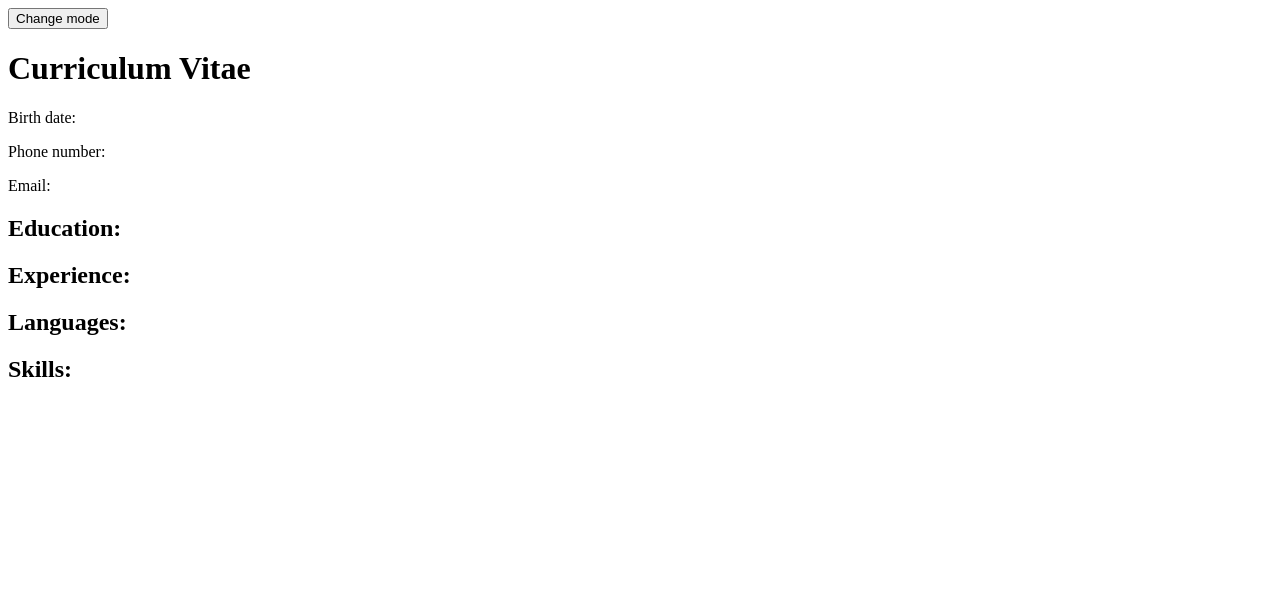
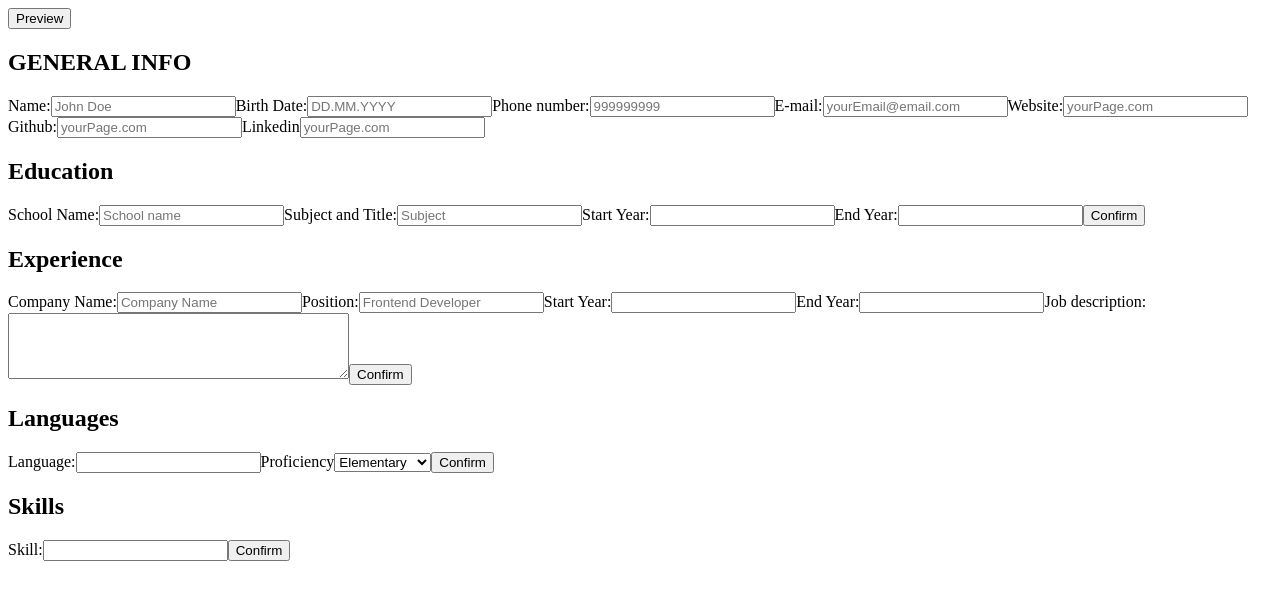
Before and after one commit to MaciejDabrowskii/PROJECT-CV-APPLICATION, a React (Create React App) app: page / in a window 1280 px wide. Shown: the top 600 px of the page. Built offline with nearby package versions, Linux system fonts and the light colour scheme.

Commit message:
extracted preview and display as separate components

```diff
--- a/src/App.js
+++ b/src/App.js
@@ -9,15 +9,17 @@
 /* eslint-disable react/no-unused-state */
 import React, { Component } from "react";
 import uniqid from "uniqid";
-import GeneralInfo from "./components/general-info";
-import Education from "./components/education";
-import Experience from "./components/experience";
-import Languages from "./components/languages";
-import Skills from "./components/skills";
+import GeneralInfo from "./components/edit-mode-general-info";
+import Education from "./components/edit-mode-education";
+import Experience from "./components/edit-mode-experience";
+import Languages from "./components/edit-mode-languages";
+import Skills from "./components/edit-mode-skills";
 import ShowSchools from "./components/show-schools";
 import ShowSkills from "./components/show-skills";
 import ShowJobs from "./components/show-jobs";
 import ShowLanguages from "./components/show-languages";
+import DisplayPreview from "./components/preview-mode-display";
+import DisplayEdit from "./components/edit-mode-display";
 
 class App extends Component
 {
@@ -26,7 +28,9 @@ class App extends Component
     super(props);
 
     this.state = {
-      editMode: false,
+      editMode: true,
+      modeText: "Preview",
+
       personalData: {
         name: "",
         birth: "",
@@ -70,7 +74,7 @@ class App extends Component
     // this.onDeleteSchool.bind(this);
   }
 
-  handleChange = (e) =>
+  onChange = (e) =>
   {
     const { value, id, name } = e.target;
     this.setState((prevState) => ({
@@ -139,6 +143,14 @@ class App extends Component
     this.setState((prevState) => ({
       editMode: !prevState.editMode,
     }));
+    switch (this.state.editMode)
+    {
+      case true: this.setState({ modeText: "Edit" });
+        break;
+      case false: this.setState({ modeText: "Preview" });
+        break;
+      default:
+    }
   };
 
   render()
@@ -150,6 +162,7 @@ class App extends Component
       experience,
       language,
       skill,
+      modeText,
     } = this.state;
     return (
       <div className="App">
@@ -157,156 +170,34 @@ class App extends Component
           type="button"
           onClick={this.onChangeMode}
         >
-          Change mode
-
+          {modeText}
         </button>
         {/* Display when in edit mode */}
         {this.state.editMode
         && (
-          <div className="edit-mode">
-            <h2>GENERAL INFO</h2>
-            <GeneralInfo
-              handleChange={this.handleChange}
+        <DisplayEdit
           personalData={personalData}
-            />
-            <h2>Education</h2>
-            <div className="education">
-              <Education
-                handleChange={this.handleChange}
-                onSubmit={this.onSubmit}
+          editMode={editMode}
           education={education}
-              />
-              <ShowSchools
-                personalData={personalData}
+          experience={experience}
+          language={language}
+          skill={skill}
           onDelete={this.onDelete}
           onEdit={this.onEdit}
-                inEditMode={editMode}
-              />
-            </div>
-            <h2>Experience</h2>
-            <Experience
-              experience={experience}
-              handleChange={this.handleChange}
+          onChange={this.onChange}
           onSubmit={this.onSubmit}
         />
-            <ShowJobs
-              personalData={personalData}
-              onDelete={this.onDelete}
-              onEdit={this.onEdit}
-              inEditMode={editMode}
-            />
-            <h2>Languages</h2>
-            <Languages
-              onSubmit={this.onSubmit}
-              handleChange={this.handleChange}
-              language={language}
-            />
-            <ShowLanguages
-              personalData={personalData}
-              onDelete={this.onDelete}
-              onEdit={this.onEdit}
-              inEditMode={editMode}
-            />
-            <h2>Skills</h2>
-            <Skills
-              onSubmit={this.onSubmit}
-              handleChange={this.handleChange}
-              skill={skill.type}
-            />
-            <ShowSkills
-              personalData={personalData}
-              onDelete={this.onDelete}
-              onEdit={this.onEdit}
-              inEditMode={editMode}
-            />
-          </div>
         )}
         {/* Display when NOT in edit mode */}
         {!this.state.editMode
         && (
-          <div className="preview-mode">
-            <h1 className="header">Curriculum Vitae</h1>
-            <div className="personal-info">
-              <h3 className="name">
-                {personalData.name}
-              </h3>
-              <p className="birth">
-                Birth date:
-                {" "}
-                {personalData.phone}
-              </p>
-              <p className="phone">
-                Phone number:
-                {" "}
-                {personalData.phone}
-              </p>
-              <p className="email">
-                Email:
-                {" "}
-                {personalData.phone}
-              </p>
-              {personalData.website !== ""
-              && (
-              <p className="website">
-                Website:
-                {" "}
-                <a href={personalData.website}>{personalData.website}</a>
-              </p>
-              )}
-              {personalData.github !== ""
-              && (
-              <p className="github">
-                Github:
-                {" "}
-                <a href={personalData.github}>{personalData.github}</a>
-              </p>
-              )}
-              {personalData.linkedin !== ""
-              && (
-              <p className="linkedin">
-                Linkedin:
-                {" "}
-                <a href={personalData.linkedin}>{personalData.linkedin}</a>
-              </p>
-              )}
-            </div>
-            <div className="education">
-              <h2>Education:</h2>
-              <ShowSchools
+
+        <DisplayPreview
           personalData={personalData}
+          editMode={editMode}
           onDelete={this.onDelete}
           onEdit={this.onEdit}
-                inEditMode={editMode}
         />
-            </div>
-            <div className="experience">
-              <h2>Experience:</h2>
-              <ShowJobs
-                personalData={personalData}
-                onDelete={this.onDelete}
-                onEdit={this.onEdit}
-                inEditMode={editMode}
-              />
-            </div>
-            <div className="languages">
-              <h2>Languages:</h2>
-              <ShowLanguages
-                personalData={personalData}
-                onDelete={this.onDelete}
-                onEdit={this.onEdit}
-                inEditMode={editMode}
-              />
-            </div>
-            <div className="skills">
-              <h2>Skills:</h2>
-              <ShowSkills
-                personalData={personalData}
-                onDelete={this.onDelete}
-                onEdit={this.onEdit}
-                inEditMode={editMode}
-              />
-            </div>
-          </div>
         )}
       </div>
     );
--- /dev/null
+++ b/src/components/edit-mode-display.js
@@ -0,0 +1,99 @@
+/* eslint-disable react/prop-types */
+/* eslint-disable class-methods-use-this */
+import React, { Component } from "react";
+import ShowSchools from "./show-schools";
+import ShowSkills from "./show-skills";
+import ShowJobs from "./show-jobs";
+import ShowLanguages from "./show-languages";
+import GeneralInfo from "./edit-mode-general-info";
+import Education from "./edit-mode-education";
+import Experience from "./edit-mode-experience";
+import Languages from "./edit-mode-languages";
+import Skills from "./edit-mode-skills";
+
+class DisplayEdit extends Component
+{
+  constructor(props)
+  {
+    super(props);
+  }
+
+  render()
+  {
+    const {
+      personalData,
+      editMode,
+      education,
+      experience,
+      language,
+      skill,
+      onDelete,
+      onEdit,
+      onChange,
+      onSubmit,
+    } = this.props;
+
+    return (
+      <div className="edit-mode">
+        <h2>GENERAL INFO</h2>
+        <GeneralInfo
+          handleChange={onChange}
+          personalData={personalData}
+        />
+        <h2>Education</h2>
+        <div className="education">
+          <Education
+            handleChange={onChange}
+            onSubmit={onSubmit}
+            education={education}
+          />
+          <ShowSchools
+            personalData={personalData}
+            onDelete={onDelete}
+            onEdit={onEdit}
+            inEditMode={editMode}
+          />
+        </div>
+        <h2>Experience</h2>
+        <Experience
+          experience={experience}
+          handleChange={onChange}
+          onSubmit={onSubmit}
+        />
+        <ShowJobs
+          personalData={personalData}
+          onDelete={onDelete}
+          onEdit={onEdit}
+          inEditMode={editMode}
+        />
+        <h2>Languages</h2>
+        <Languages
+          onSubmit={onSubmit}
+          handleChange={onChange}
+          language={language}
+        />
+        <ShowLanguages
+          personalData={personalData}
+          onDelete={onDelete}
+          onEdit={onEdit}
+          inEditMode={editMode}
+        />
+        <h2>Skills</h2>
+        <Skills
+          onSubmit={onSubmit}
+          handleChange={onChange}
+          skill={skill.type}
+        />
+        <ShowSkills
+          personalData={personalData}
+          onDelete={onDelete}
+          onEdit={onEdit}
+          inEditMode={editMode}
+        />
+
+      </div>
+    );
+  }
+}
+
+export default DisplayEdit;
--- /dev/null
+++ b/src/components/preview-mode-display.js
@@ -0,0 +1,113 @@
+/* eslint-disable react/prop-types */
+/* eslint-disable class-methods-use-this */
+import React, { Component } from "react";
+import ShowSchools from "./show-schools";
+import ShowSkills from "./show-skills";
+import ShowJobs from "./show-jobs";
+import ShowLanguages from "./show-languages";
+
+class DisplayPreview extends Component
+{
+  constructor(props)
+  {
+    super(props);
+  }
+
+  render()
+  {
+    const {
+      personalData,
+      editMode,
+      onDelete,
+      onEdit,
+    } = this.props;
+
+    return (
+      <div className="preview-mode">
+        <h1 className="header">Curriculum Vitae</h1>
+        <div className="personal-info">
+          <h3 className="name">
+            {personalData.name}
+          </h3>
+          <p className="birth">
+            Birth date:
+            {" "}
+            {personalData.phone}
+          </p>
+          <p className="phone">
+            Phone number:
+            {" "}
+            {personalData.phone}
+          </p>
+          <p className="email">
+            Email:
+            {" "}
+            {personalData.phone}
+          </p>
+          {personalData.website !== ""
+              && (
+              <p className="website">
+                Website:
+                {" "}
+                <a href={personalData.website}>{personalData.website}</a>
+              </p>
+              )}
+          {personalData.github !== ""
+              && (
+              <p className="github">
+                Github:
+                {" "}
+                <a href={personalData.github}>{personalData.github}</a>
+              </p>
+              )}
+          {personalData.linkedin !== ""
+              && (
+              <p className="linkedin">
+                Linkedin:
+                {" "}
+                <a href={personalData.linkedin}>{personalData.linkedin}</a>
+              </p>
+              )}
+        </div>
+        <div className="education">
+          <h2>Education:</h2>
+          <ShowSchools
+            personalData={personalData}
+            onDelete={onDelete}
+            onEdit={onEdit}
+            inEditMode={editMode}
+          />
+        </div>
+        <div className="experience">
+          <h2>Experience:</h2>
+          <ShowJobs
+            personalData={personalData}
+            onDelete={onDelete}
+            onEdit={onEdit}
+            inEditMode={editMode}
+          />
+        </div>
+        <div className="languages">
+          <h2>Languages:</h2>
+          <ShowLanguages
+            personalData={personalData}
+            onDelete={onDelete}
+            onEdit={onEdit}
+            inEditMode={editMode}
+          />
+        </div>
+        <div className="skills">
+          <h2>Skills:</h2>
+          <ShowSkills
+            personalData={personalData}
+            onDelete={onDelete}
+            onEdit={onEdit}
+            inEditMode={editMode}
+          />
+        </div>
+      </div>
+    );
+  }
+}
+
+export default DisplayPreview;
--- a/src/components/show-jobs.js
+++ b/src/components/show-jobs.js
@@ -43,7 +43,10 @@ function ShowJobs(props)
             </div>
             {inEditMode
               && (
-              <div data-key={job.id}>
+              <div
+                data-key={job.id}
+                className="button-container"
+              >
                 <button
                   type="button"
                   name="jobs"
--- a/src/components/show-languages.js
+++ b/src/components/show-languages.js
@@ -27,7 +27,10 @@ function ShowLanguages(props)
           </div>
           {inEditMode
               && (
-              <div data-key={language.id}>
+              <div
+                data-key={language.id}
+                className="button-container"
+              >
                 <button
                   type="button"
                   name="languages"
--- a/src/components/show-schools.js
+++ b/src/components/show-schools.js
@@ -41,7 +41,10 @@ function ShowSchools(props)
             </div>
             {inEditMode
               && (
-              <div data-key={school.id}>
+              <div
+                data-key={school.id}
+                className="button-container"
+              >
                 <button
                   type="button"
                   name="schools"
--- a/src/components/show-skills.js
+++ b/src/components/show-skills.js
@@ -22,7 +22,10 @@ function ShowSkills(props)
           </div>
           {inEditMode
               && (
-              <div data-key={skill.id}>
+              <div
+                data-key={skill.id}
+                className="button-container"
+              >
                 <button
                   type="button"
                   name="skills"
```
Also changed, not shown: src/components/edit-mode-general-info.js (renamed from src/components/general-info.js, +0 -11 lines), src/components/edit-mode-education.js (renamed from src/components/education.js), src/components/edit-mode-experience.js (renamed from src/components/experience.js), src/components/edit-mode-languages.js (renamed from src/components/languages.js), src/components/edit-mode-skills.js (renamed from src/components/skills.js). Lines whose indentation alone changed are shown as unchanged.
